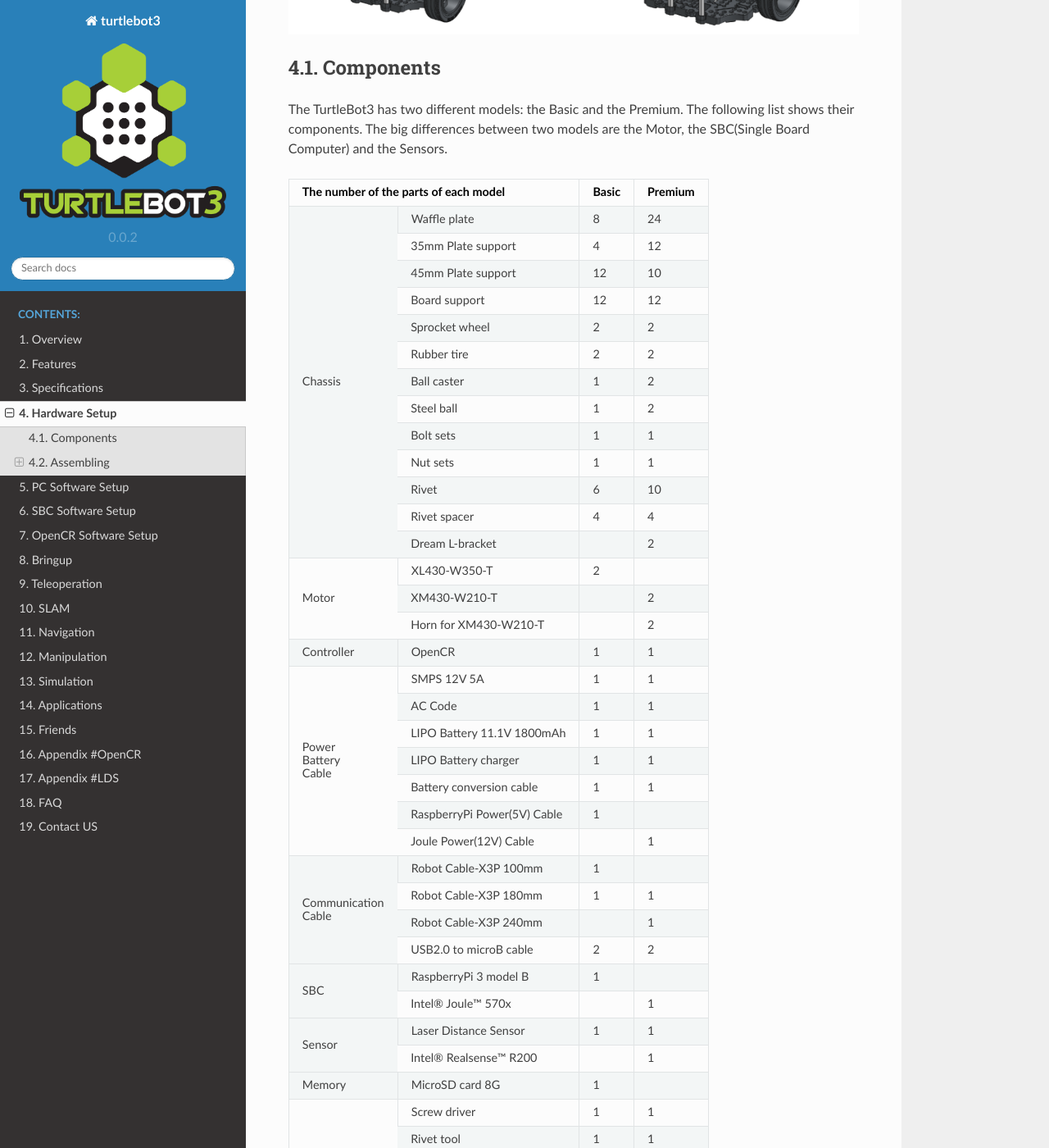
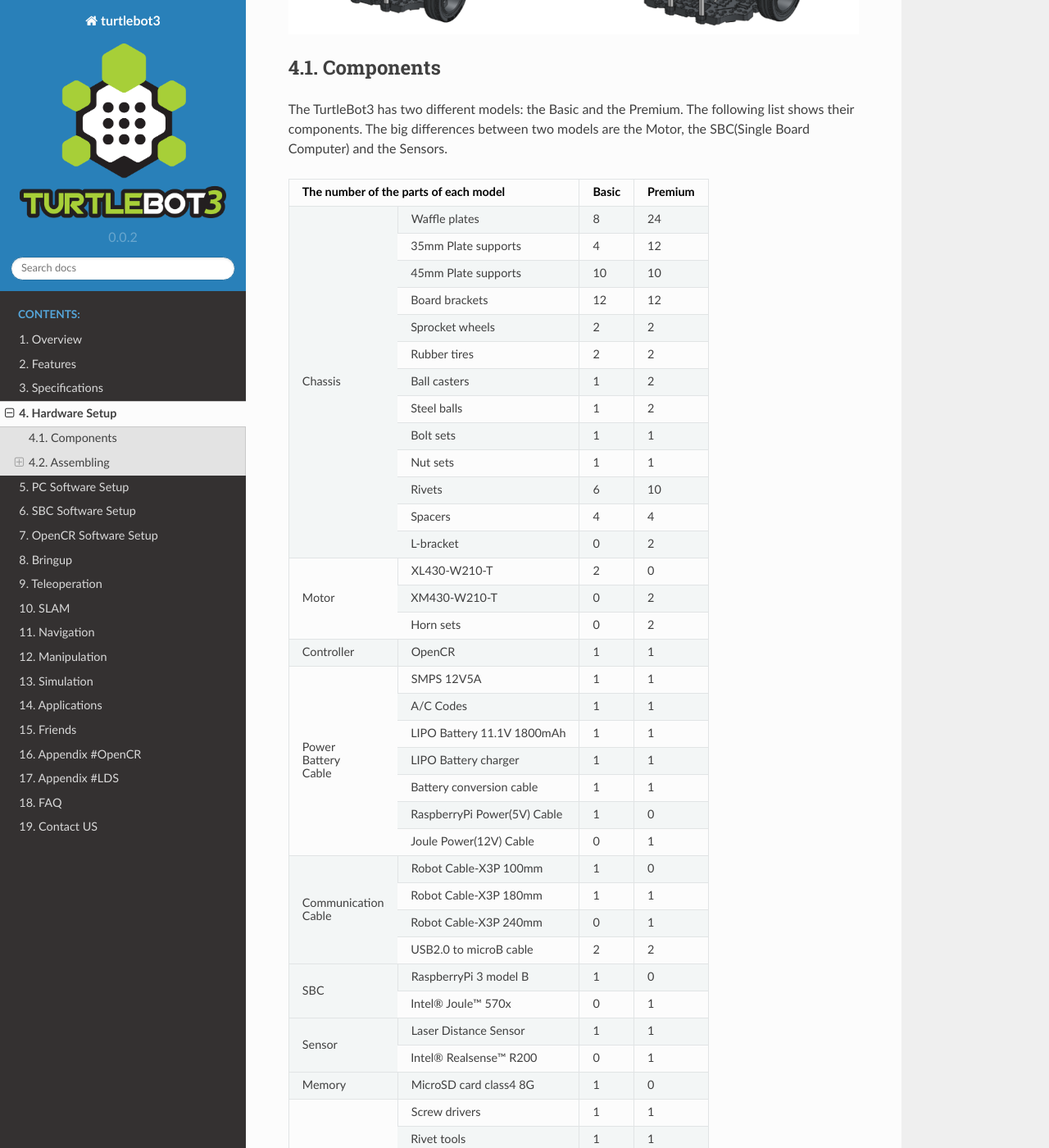
Before and after one commit to shivharis/turtlebot3_wiki, a Sphinx documentation site: the page built from docs/source/hardware.rst, in a window 1280 px wide and 1400 px high, scrolled down 433 px. Shown: the whole window at 82% size. Built offline with Sphinx 7.4.7 and the Read the Docs theme 2.0.0, drawn with Linux system fonts in a browser that asks for light colours.

Commit message:
modified harware

```diff
--- a/docs/source/hardware.rst
+++ b/docs/source/hardware.rst
@@ -11,43 +11,43 @@
 +---------------+-----------------------------+--------+---------+
 | The number of the parts of each model       | Basic  | Premium |
 +===============+=============================+========+=========+
-|               | Waffle plate                | 8      | 24      |
+|               | Waffle plates               | 8      | 24      |
 +               +-----------------------------+--------+---------+
-|               | 35mm Plate support          | 4      | 12      |
+|               | 35mm Plate supports         | 4      | 12      |
 +               +-----------------------------+--------+---------+
-|               | 45mm Plate support          | 12     | 10      |
+|               | 45mm Plate supports         | 10     | 10      |
 +               +-----------------------------+--------+---------+
-|               | Board support               | 12     | 12      |
+|               | Board brackets              | 12     | 12      |
 +               +-----------------------------+--------+---------+
-|               | Sprocket wheel              | 2      | 2       |
+|               | Sprocket wheels             | 2      | 2       |
 +               +-----------------------------+--------+---------+
-|               | Rubber tire                 | 2      | 2       |
+|               | Rubber tires                | 2      | 2       |
 + Chassis       +-----------------------------+--------+---------+
-|               | Ball caster                 | 1      | 2       |
+|               | Ball casters                | 1      | 2       |
 +               +-----------------------------+--------+---------+
-|               | Steel ball                  | 1      | 2       |
+|               | Steel balls                 | 1      | 2       |
 +               +-----------------------------+--------+---------+
 |               | Bolt sets                   | 1      | 1       |
 +               +-----------------------------+--------+---------+
 |               | Nut sets                    | 1      | 1       |
 +               +-----------------------------+--------+---------+
-|               | Rivet                       | 6      | 10      |
+|               | Rivets                      | 6      | 10      |
 +               +-----------------------------+--------+---------+
-|               | Rivet spacer                | 4      | 4       |
+|               | Spacers                     | 4      | 4       |
 +               +-----------------------------+--------+---------+
-|               | Dream L-bracket             |        | 2       |
+|               | L-bracket                   | 0      | 2       |
 +---------------+-----------------------------+--------+---------+
-|               | XL430-W350-T                | 2      |         |
+|               | XL430-W210-T                | 2      | 0       |
 +               +-----------------------------+--------+---------+
-| Motor         | XM430-W210-T                |        | 2       |
+| Motor         | XM430-W210-T                | 0      | 2       |
 +               +-----------------------------+--------+---------+
-|               | Horn for XM430-W210-T       |        | 2       |
+|               | Horn sets                   | 0      | 2       |
 +---------------+-----------------------------+--------+---------+
 | Controller    | OpenCR                      | 1      | 1       |
 +---------------+-----------------------------+--------+---------+
-|               | SMPS 12V 5A                 | 1      | 1       |
+|               | SMPS 12V5A                  | 1      | 1       |
 +               +-----------------------------+--------+---------+
-|               | AC Code                     | 1      | 1       |
+|               | A/C Codes                   | 1      | 1       |
 +               +-----------------------------+--------+---------+
 |               | LIPO Battery 11.1V 1800mAh  | 1      | 1       |
 + Power         +-----------------------------+--------+---------+
@@ -55,37 +55,37 @@
 + Battery       +-----------------------------+--------+---------+
 |               | Battery conversion cable    | 1      | 1       |
 + Cable         +-----------------------------+--------+---------+
-|               | RaspberryPi Power(5V) Cable | 1      |         |
+|               | RaspberryPi Power(5V) Cable | 1      | 0       |
 +               +-----------------------------+--------+---------+
-|               | Joule Power(12V) Cable      |        | 1       |
+|               | Joule Power(12V) Cable      | 0      | 1       |
 +---------------+-----------------------------+--------+---------+
-|               | Robot Cable-X3P 100mm       | 1      |         |
+|               | Robot Cable-X3P 100mm       | 1      | 0       |
 +               +-----------------------------+--------+---------+
 | Communication | Robot Cable-X3P 180mm       | 1      | 1       |
 +               +-----------------------------+--------+---------+
-| Cable         | Robot Cable-X3P 240mm       |        | 1       |
+| Cable         | Robot Cable-X3P 240mm       | 0      | 1       |
 +               +-----------------------------+--------+---------+
 |               | USB2.0 to microB cable      | 2      | 2       |
 +---------------+-----------------------------+--------+---------+
-|               | RaspberryPi 3 model B       | 1      |         |
+|               | RaspberryPi 3 model B       | 1      | 0       |
 + SBC           +-----------------------------+--------+---------+
-|               | Intel® Joule™ 570x          |        | 1       |
+|               | Intel® Joule™ 570x          | 0      | 1       |
 +---------------+-----------------------------+--------+---------+
 |               | Laser Distance Sensor       | 1      | 1       |
 + Sensor        +-----------------------------+--------+---------+
-|               | Intel® Realsense™ R200      |        | 1       |
+|               | Intel® Realsense™ R200      | 0      | 1       |
 +---------------+-----------------------------+--------+---------+
-| Memory        | MicroSD card 8G             | 1      |         |
+| Memory        | MicroSD card class4 8G      | 1      | 0       |
 +---------------+-----------------------------+--------+---------+
-|               | Screw driver                | 1      | 1       |
+|               | Screw drivers               | 1      | 1       |
 +               +-----------------------------+--------+---------+
-|               | Rivet tool                  | 1      | 1       |
+|               | Rivet tools                 | 1      | 1       |
 + Tools         +-----------------------------+--------+---------+
 |               | Velcro for battery          | 1      | 1       |
 +               +-----------------------------+--------+---------+
 |               | USB2LDS                     | 1      | 1       |
 +               +-----------------------------+--------+---------+
-|               | USB3.0 HUB                  |        | 1       |
+|               | USB3.0 HUB                  | 0      | 1       |
 +---------------+-----------------------------+--------+---------+
 
 Assembling
```
